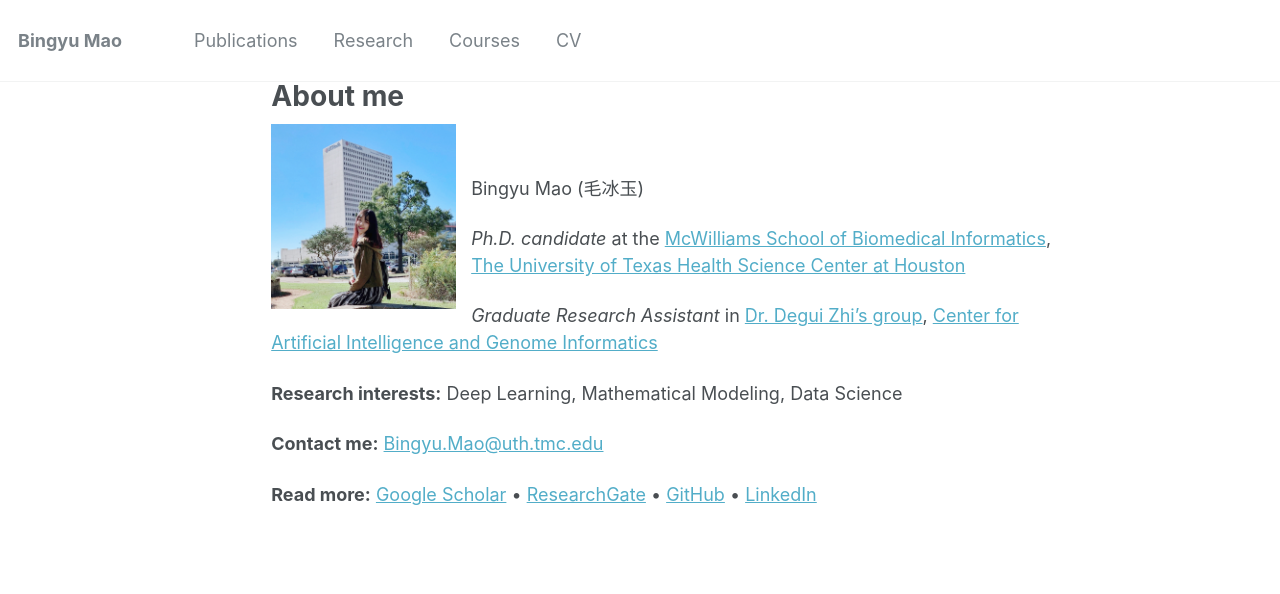
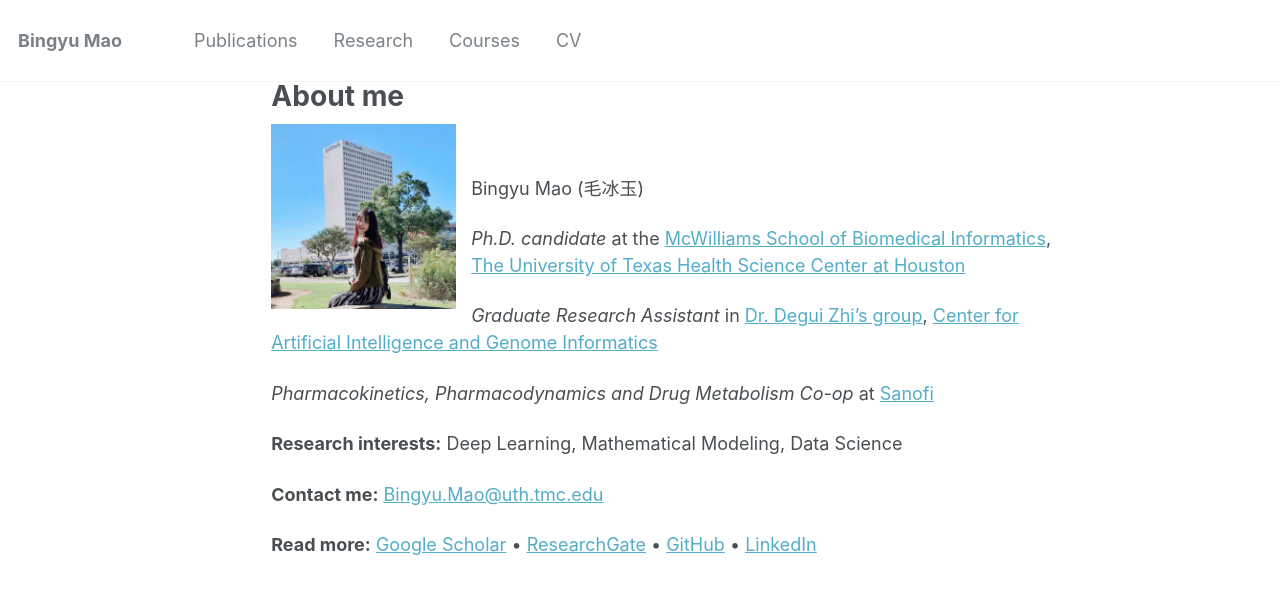
Before and after one commit to BingyuMao/BingyuMao.github.io, a Jekyll site: the page built from _pages/about.md, in a window 1280 px wide. Shown: the top 594 px of the page. Built offline with Jekyll 4.4.1, drawn with Linux system fonts in a browser that asks for light colours.

Commit message:
Update about.md

```diff
--- a/_pages/about.md
+++ b/_pages/about.md
@@ -16,6 +16,8 @@ Bingyu Mao (毛冰玉)
 
 *Graduate Research Assistant* in [Dr. Degui Zhi's group](https://zhigroup.github.io/), [Center for Artificial Intelligence and Genome Informatics](https://sbmi.uth.edu/aigi)
 
+*Pharmacokinetics, Pharmacodynamics and Drug Metabolism Co-op* at [Sanofi](https://www.sanofi.us/)
+
 
 **Research interests:**  Deep Learning, Mathematical Modeling, Data Science
 
```
